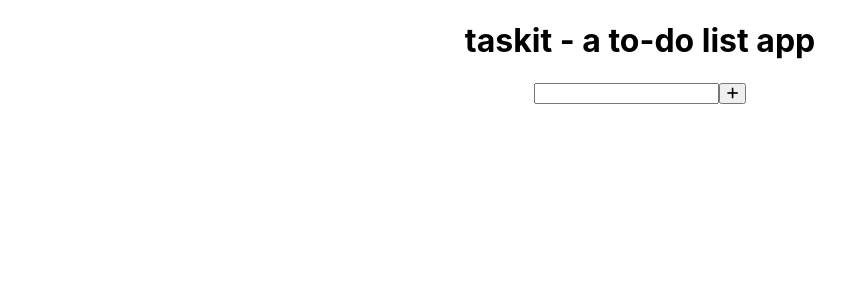
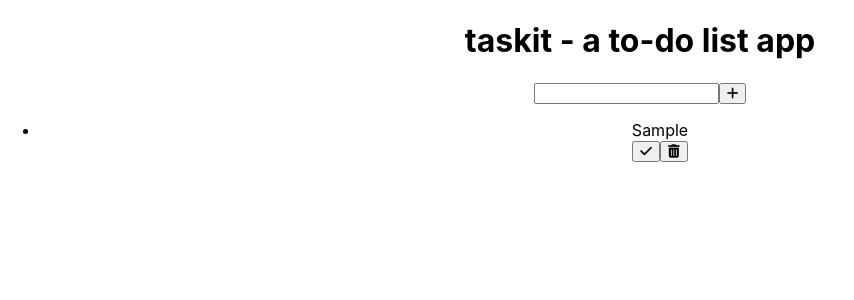
Before and after one commit to codebygrace/taskit, a React (Create React App) app: page / in a window 1280 px wide. Both pictures are taken after typing "Sample" into the empty fields and a click on the button 732 px from the left and 93 px from the top of the page. Shown: the top 300 px of the page, without its empty margins (0-854 px from the left). Built offline with nearby package versions, Linux system fonts and the light colour scheme.

Commit message:
implementation that allows task items to update with task list input

```diff
--- a/src/components/ToDo.js
+++ b/src/components/ToDo.js
@@ -1,13 +1,17 @@
 import React from "react";
 
-const Todo = () => {
+const Todo = ({text}) => {
   return (
     <div className="todo">
-      <li className="todo-item">Task #1</li>
-      <button className="complete-btn"><i className="fa-solid fa-check"></i></button>
-      <button className="trash-btn"><i className="fa-solid fa-trash-can"></i></button>
+      <li className="todo-item">{text}</li>
+      <button className="complete-btn">
+        <i className="fa-solid fa-check"></i>
+      </button>
+      <button className="trash-btn">
+        <i className="fa-solid fa-trash-can"></i>
+      </button>
     </div>
   );
-}
+};
 
 export default Todo;
--- a/src/components/ToDoList.js
+++ b/src/components/ToDoList.js
@@ -1,12 +1,14 @@
 import React from "react";
 //import components
-import ToDo from "./Todo";
+import Todo from "./Todo";
 
 const TodoList = ({todos}) => {
-  console.log(todos);
   return (
     <div className="todo-container">
       <ul className="todo-list">
+        {todos.map(todo => (
+          <Todo text={todo.text}/>
+        ))}
       </ul>
     </div>
   );
```
